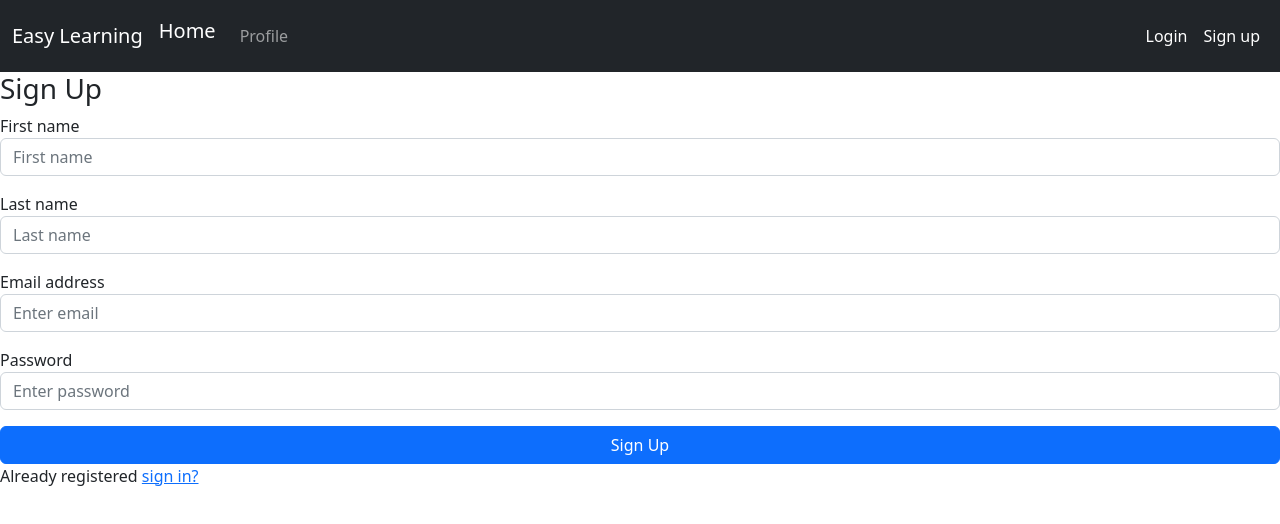
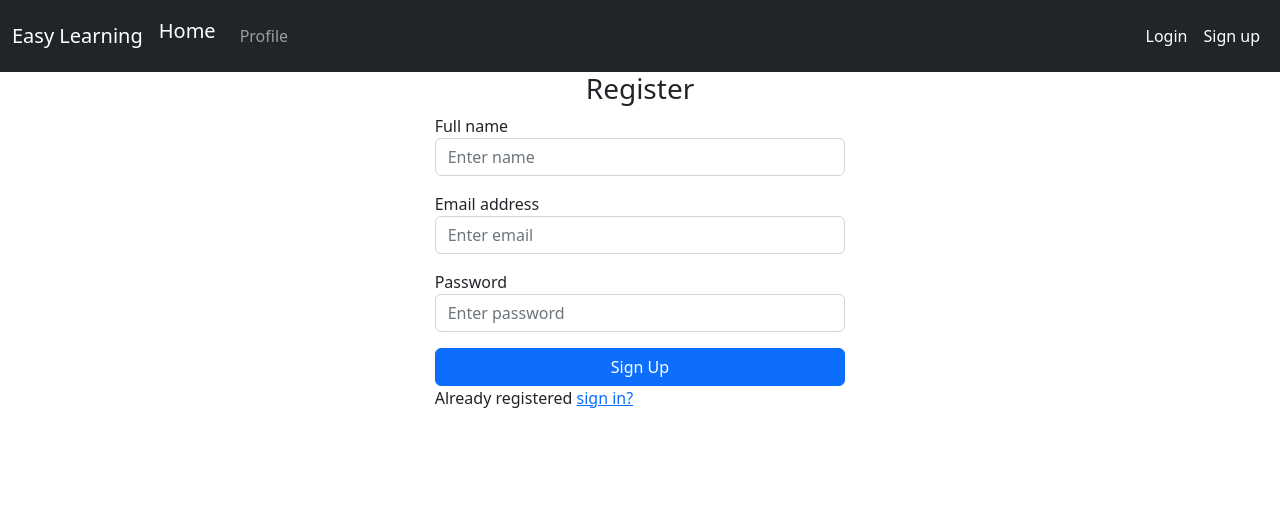
Before and after one commit to amasdeogratias/home4code, a React (Create React App) app in the folder frontend/: page /sign-up in a window 1280 px wide. Shown: the top 524 px of the page. Built offline with nearby package versions, Linux system fonts and the light colour scheme.

Commit message:
redesigned register form component

```diff
--- a/frontend/src/App.js
+++ b/frontend/src/App.js
@@ -5,7 +5,7 @@ import {BrowserRouter as Router, Routes, Route, Link} from 'react-router-dom';
 
 // import login and sign up components
 import Login from './components/Login';
-import SignUp from './components/signup-component';
+import Register from './components/Register';
 import Home from './common/Home'
 import Navbar from './components/Navbar'
 
@@ -22,7 +22,8 @@ class App extends Component {
                 <Routes>
                   <Route exact path="/" element= {<Home />}/>
                   <Route exact path="/sign-in" element= {<Login />}/>
-                  <Route exact path="/sign-up" element= {<SignUp />}/>
+                  <Route exact path="/sign-up" element= {<Register />}/>
+                  <Route exact path="/forget"/>
                 </Routes>
               </div>
 
--- a/frontend/src/components/Login.js
+++ b/frontend/src/components/Login.js
@@ -1,4 +1,5 @@
 import React, { Component } from 'react'
+import { Link } from 'react-router-dom'
 
 class Login extends Component {
   render() {
@@ -8,7 +9,7 @@ class Login extends Component {
             <div className='jumbotron col-lg-4 offset-lg-4'>
                 <h3 className='text-center'>Login</h3>
                 <form>
-                    <div className="form-group">
+                    <div className="mb-3">
                         <label>Email address</label>
                         <input
                             type="email"
@@ -17,7 +18,7 @@ class Login extends Component {
 
                         />
                     </div>
-                    <div className="form-group">
+                    <div className="mb-3">
                         <label>Password</label>
                         <input
                             type="password"
@@ -26,13 +27,14 @@ class Login extends Component {
 
                         />
                     </div>
+                    <p className="forgot-password text-right">
+                         <Link to="/forget">Forgot password?</Link>
+                    </p>
 
-                    <div className="form-group mt-2">
+                    <div className="d-grid">
                         <button type="submit" className="btn btn-primary btn-block">Login</button>
                     </div>
-                    <p className="forgot-password text-right">
-                         <a href="#">Forgot password?</a>
-                    </p>
+
                 </form>
             </div>
 
--- /dev/null
+++ b/frontend/src/components/Register.js
@@ -0,0 +1,52 @@
+import React, { Component } from 'react'
+
+class Register extends Component {
+  render() {
+    return (
+      <div>
+        <div className="row">
+          <div className="jumbotron col-lg-4 offset-lg-4">
+            <h3 className="text-center">Register</h3>
+          <form>
+      <div className="mb-3">
+        <label>Full name</label>
+        <input
+          type="text"
+          className="form-control"
+          placeholder="Enter name"
+        />
+      </div>
+
+      <div className="mb-3">
+        <label>Email address</label>
+        <input
+          type="email"
+          className="form-control"
+          placeholder="Enter email"
+        />
+      </div>
+      <div className="mb-3">
+        <label>Password</label>
+        <input
+          type="password"
+          className="form-control"
+          placeholder="Enter password"
+        />
+      </div>
+      <div className="d-grid">
+        <button type="submit" className="btn btn-primary">
+          Sign Up
+        </button>
+      </div>
+      <p className="forgot-password text-right">
+        Already registered <a href="/sign-in">sign in?</a>
+      </p>
+    </form>
+          </div>
+        </div>
+      </div>
+    )
+  }
+}
+
+export default Register
--- a/frontend/src/components/signup-component.js
+++ /dev/null
@@ -1,95 +0,0 @@
-import React, { useState } from 'react';
-import { useNavigate } from 'react-router-dom';
-import Swal from 'sweetalert2';
-
-const SignUp = () => {
-
-    // handle form submit
-  const [first_name, setFirstName] = useState('');
-  const [last_name, setLastName] = useState('');
-  const [email, setEmail] = useState('');
-  const [password, setPassword] = useState('')
-
-  const redirect = useNavigate(); //redirect function
-
-  //create submit function
-  const submit = async (e) => {
-    e.preventDefault();
-
-
-
-    //define api endpoint for register
-     await fetch('http://localhost/laravel-react/backend/public/api/auth/register', {
-      method: 'POST',
-      headers: {'Content-Type': 'application/json'},
-      body: JSON.stringify({
-        first_name,
-        last_name,
-        email,
-        password
-      })
-    });
-
-
-    Swal.fire({
-      title:"Success",
-      text: "Successfully Registered",
-      icon: "success",
-      confirmButtonText: "OK"
-    });
-    //display result/content in the console
-    // const content = await response.json();
-    // console.log(content)
-    redirect('/sign-in'); //redirect to login after
-  }
-
-  return (
-    <form onSubmit={submit}>
-      <h3>Sign Up</h3>
-      <div className="mb-3">
-        <label>First name</label>
-        <input
-          type="text"
-          className="form-control"
-          placeholder="First name"
-          onChange={e=>setFirstName(e.target.value)}
-        />
-      </div>
-      <div className="mb-3">
-        <label>Last name</label>
-        <input type="text" className="form-control" placeholder="Last name"
-        onChange={e=> setLastName(e.target.value)}
-        />
-      </div>
-      <div className="mb-3">
-        <label>Email address</label>
-        <input
-          type="email"
-          className="form-control"
-          placeholder="Enter email"
-          onChange={e => setEmail(e.target.value)}
-        />
-      </div>
-      <div className="mb-3">
-        <label>Password</label>
-        <input
-          type="password"
-          className="form-control"
-          placeholder="Enter password"
-          onChange={e => setPassword(e.target.value)}
-        />
-      </div>
-      <div className="d-grid">
-        <button type="submit" className="btn btn-primary">
-          Sign Up
-        </button>
-      </div>
-      <p className="forgot-password text-right">
-        Already registered <a href="/sign-in">sign in?</a>
-      </p>
-    </form>
-  )
-
-}
-
-export default SignUp;
```
